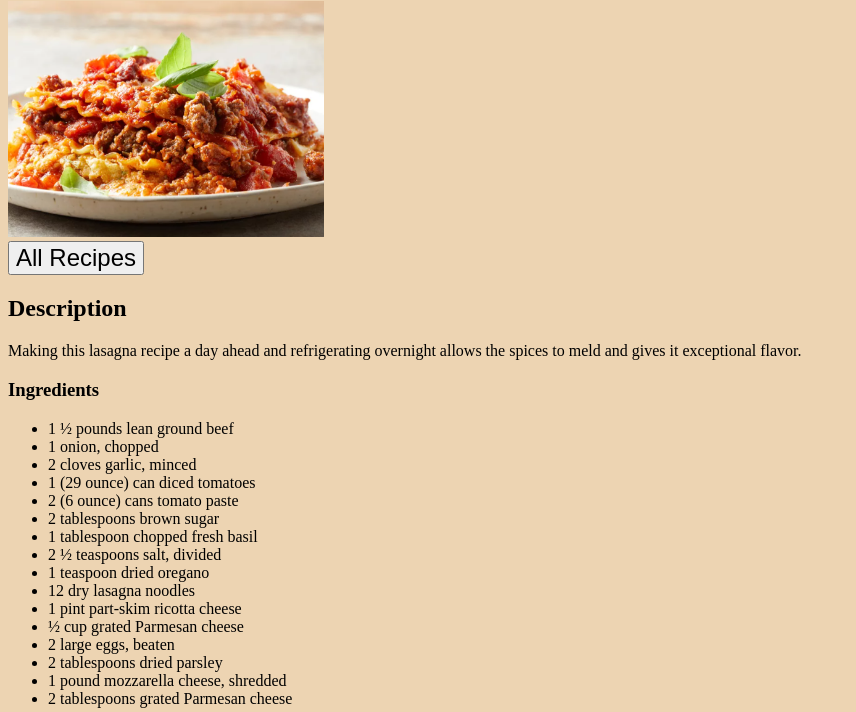
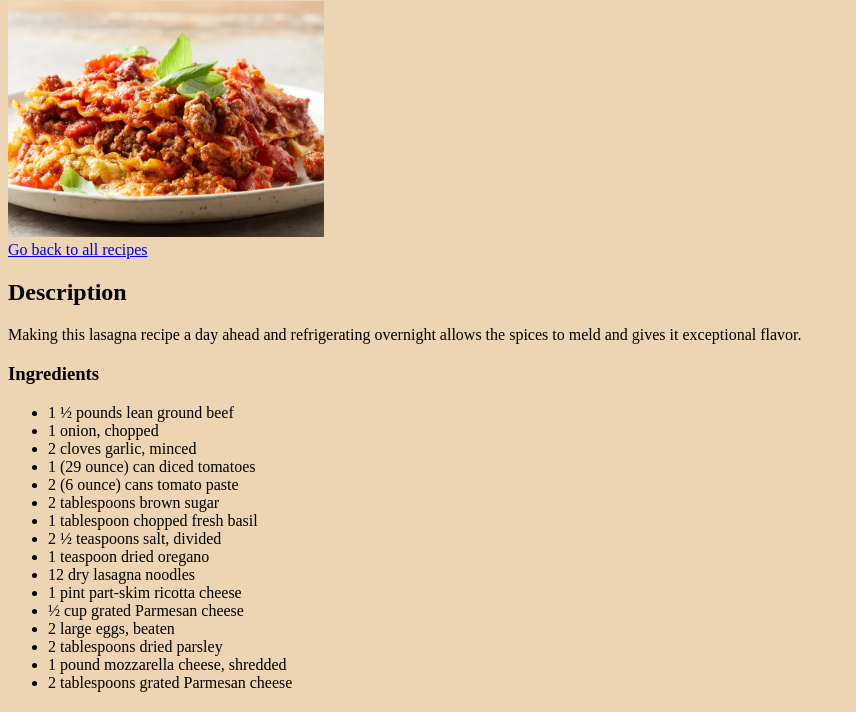
Before and after one commit to zmijewskik/odin-recipes, a plain HTML site: page recipes/lasagna.html in a window 1280 px wide. Shown: the part 79-791 px from the top of the page, without its empty margins (0-856 px from the left). Drawn offline with Linux system fonts and the light colour scheme.

Commit message:
Fix: linking back to index.html

```diff
--- a/recipes/lasagna.html
+++ b/recipes/lasagna.html
@@ -10,9 +10,9 @@
     <h1>American Lasagna</h1>
     <img src="../img/american-lasagna.png" alt="Lasagna on a plate" width="25%" height="25%">
 
-    <form action="../index.html">
-        <input type="submit" value="All Recipes"  class="form-button"/>
-    </form>
+    <div>
+        <a href="../index.html">Go back to all recipes</a>
+    </div>
 
     <h2>Description</h2>
     <p>Making this lasagna recipe a day ahead and refrigerating overnight allows the spices to meld and gives it exceptional flavor.</p>
```
